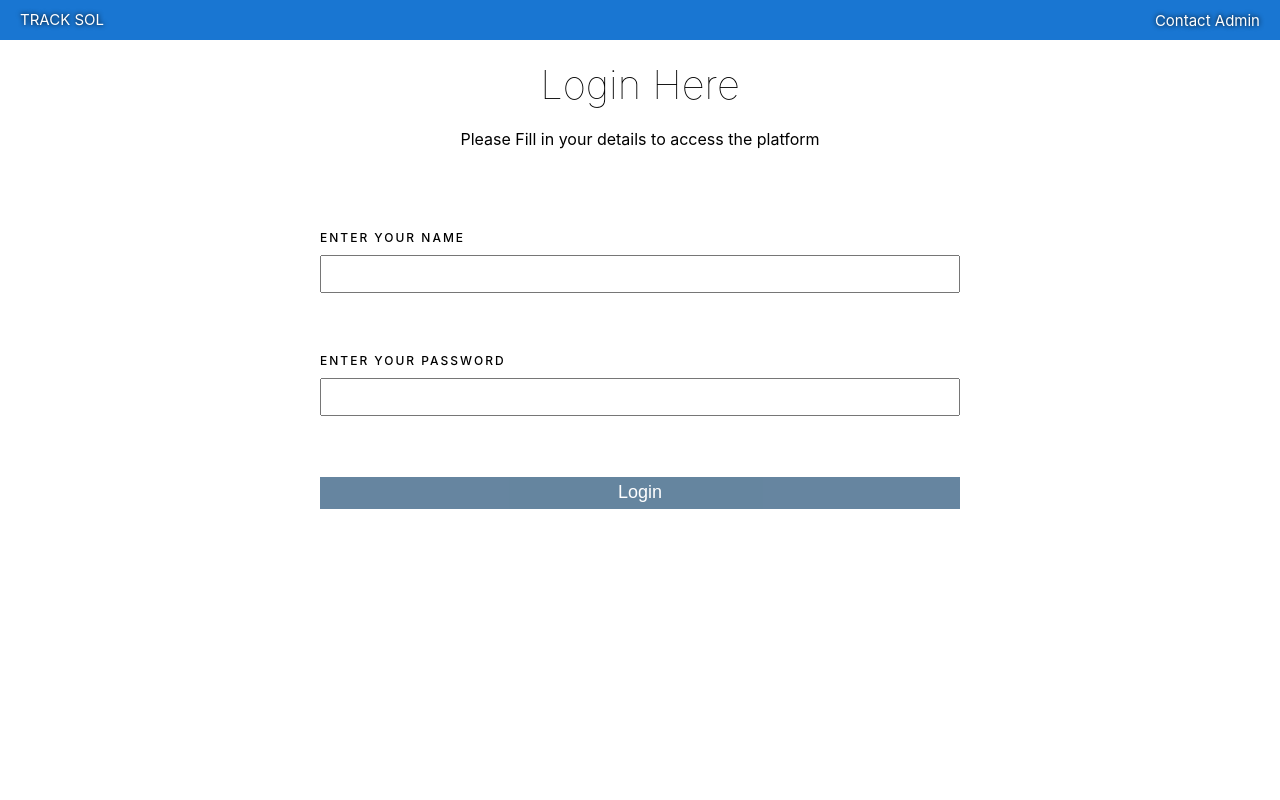
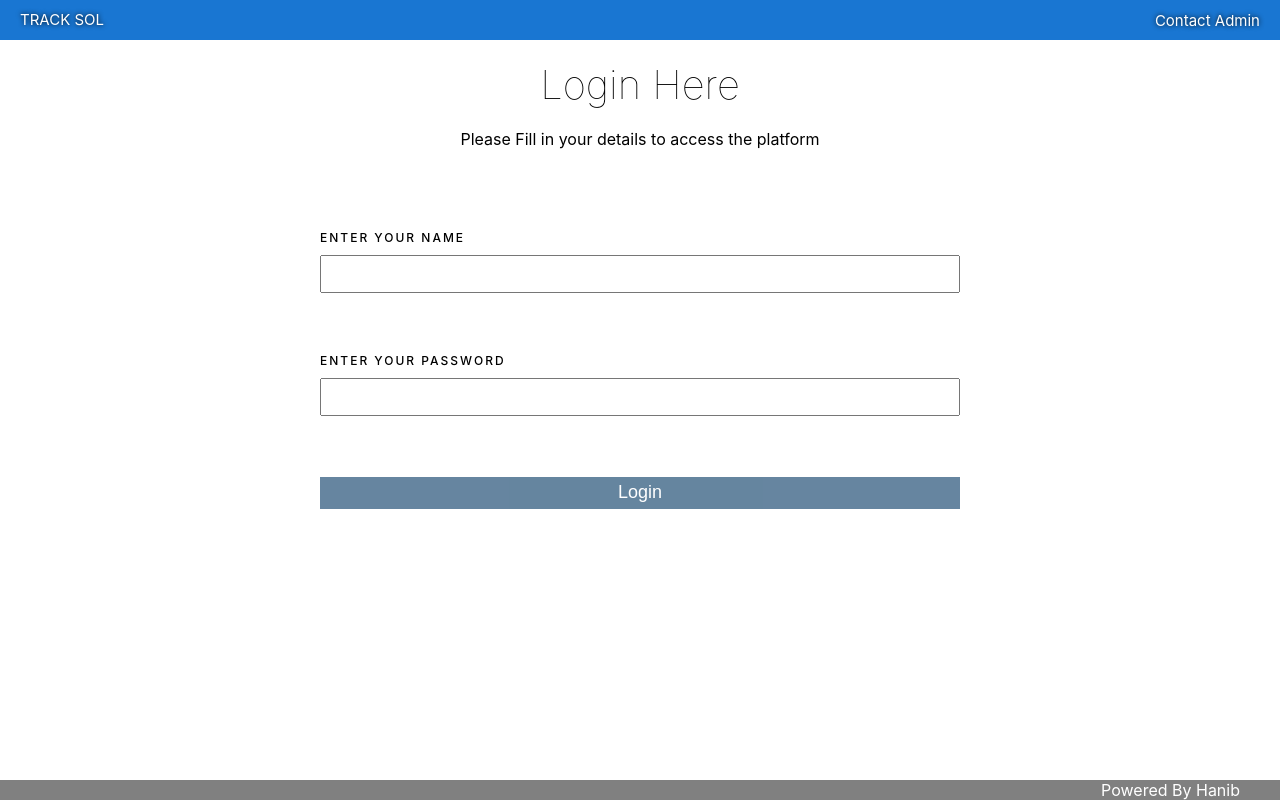
Before and after one commit to jngisiro/whouse, an Angular app: page /login in a window 1280 px wide. Built offline with nearby package versions, Linux system fonts and the light colour scheme.

Commit message:
Feat: Simple footer

```diff
--- a/src/app/app.component.html
+++ b/src/app/app.component.html
@@ -1,3 +1,3 @@
 <app-navigation></app-navigation>
 <router-outlet></router-outlet>
-<!-- <app-footer></app-footer> -->
+<app-footer></app-footer>
--- a/src/app/footer/footer.component.html
+++ b/src/app/footer/footer.component.html
@@ -1,18 +1,3 @@
 <section class="footer">
-  <div>
-    <h3>Services</h3>
-    <p>Tracking Payments</p>
-  </div>
-
-  <div>
-    <h3>Track Pay</h3>
-  </div>
-
-  <div>
-    <h3>Sectors</h3>
-    <p>Supply Chain</p>
-    <p>Finance Review</p>
-    <p>Accoutns Payable</p>
-    <p>Area Manager</p>
-  </div>
+  <p>Powered By Hanib</p>
 </section>
--- a/src/app/footer/footer.component.scss
+++ b/src/app/footer/footer.component.scss
@@ -1,8 +1,12 @@
 .footer {
-  display: flex;
-  flex-flow: row;
-  border: 1px solid #000;
-  justify-content: space-around;
+  background-color: grey;
   color: #fff;
-  background-color: #000;
+  position: fixed;
+  bottom: 0;
+  width: 100%;
+
+  p {
+    float: right;
+    padding: 0 40px;
+  }
 }
```
